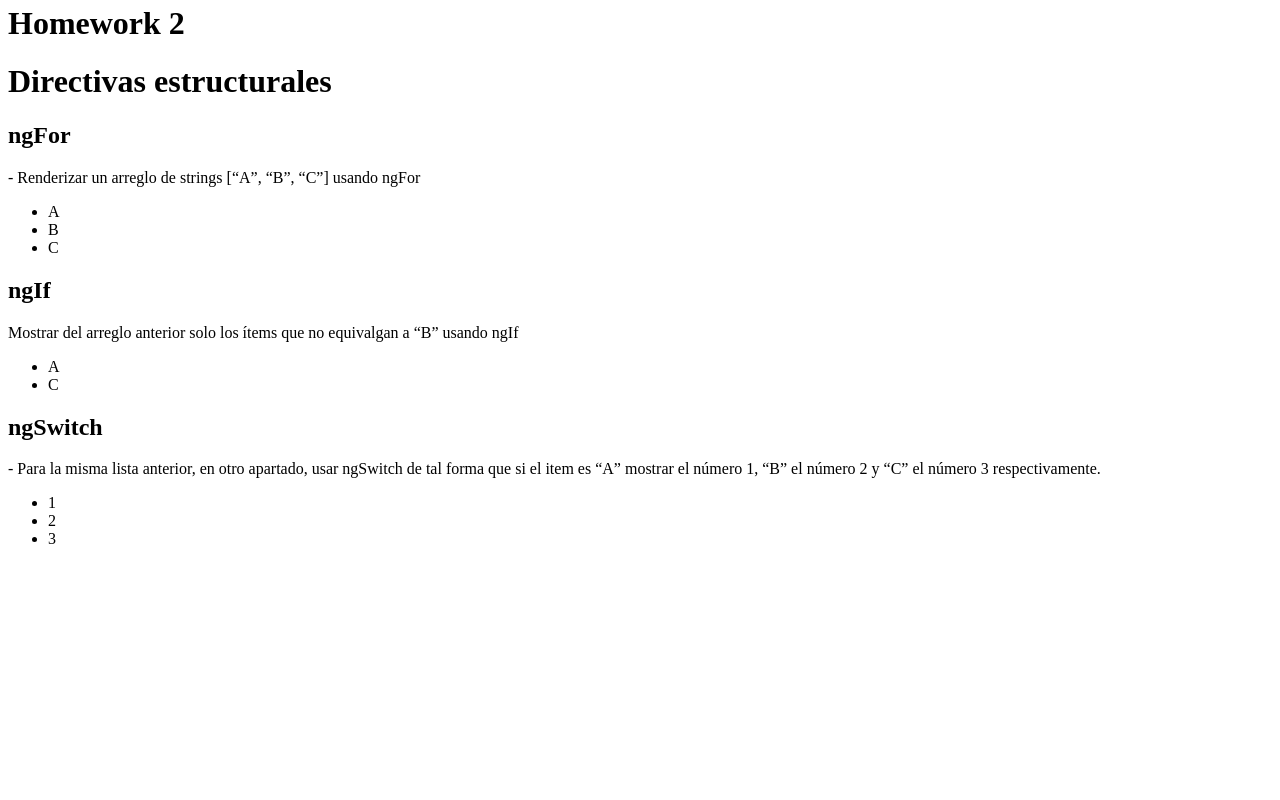
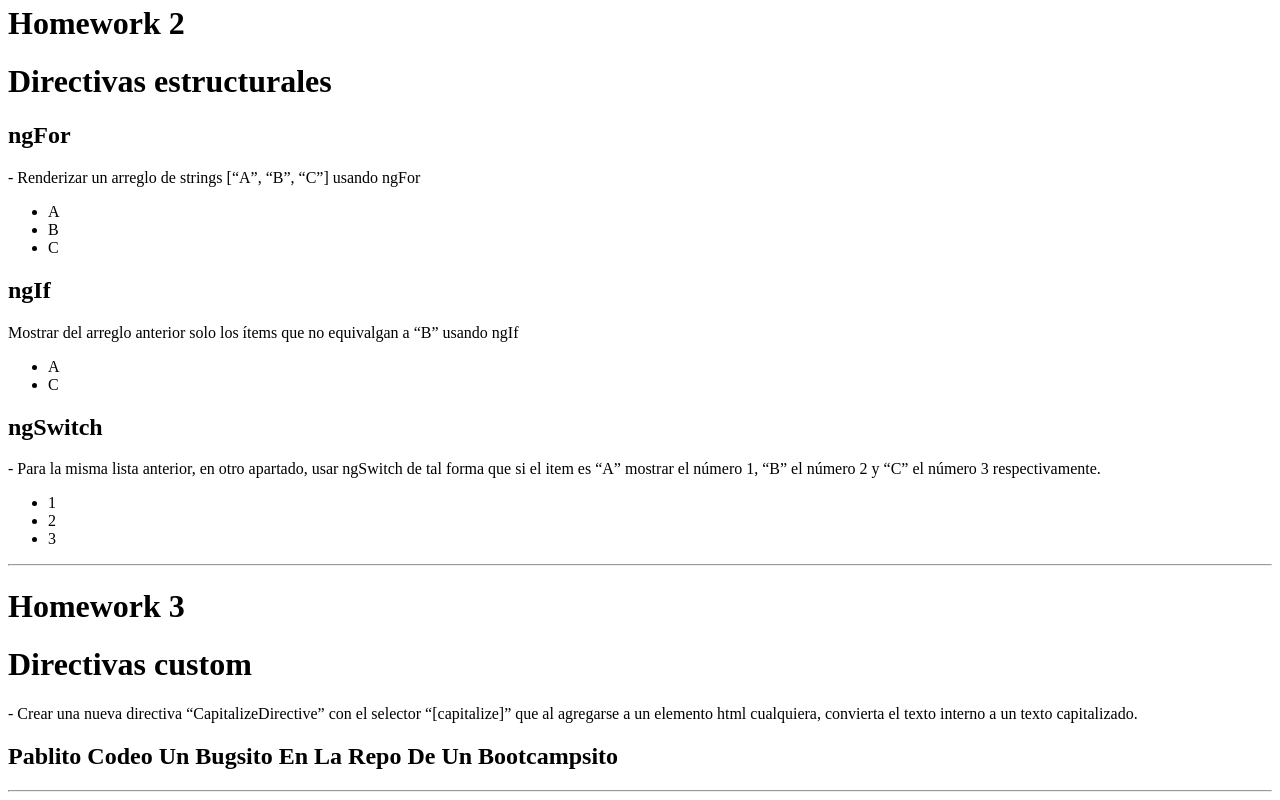
Before and after one commit to DiegoVallejoDev/angular-bootcamp, an Angular app: page / in a window 1280 px wide. Shown: the part 374-1174 px from the top of the page. Before the commit the page ends 938 px from the top, so only its background shows below. Built offline with nearby package versions, Linux system fonts and the light colour scheme.

Commit message:
homework-3

```diff
--- a/src/app/app.component.html
+++ b/src/app/app.component.html
@@ -8,4 +8,8 @@
 <hr>
 <h1>Homework 2</h1>
 <app-homework2></app-homework2>
+<hr>
+<h1>Homework 3</h1>
+<app-homework3></app-homework3>
+<hr>
 <router-outlet></router-outlet>
--- a/src/app/app.module.ts
+++ b/src/app/app.module.ts
@@ -5,12 +5,16 @@ import { AppRoutingModule } from './app-routing.module';
 import { AppComponent } from './app.component';
 import { Homework1Component } from './homework1/homework1.component';
 import { Homework2Component } from './homework2/homework2.component';
+import { CapitalizeDirective } from './capitalize.directive';
+import { Homework3Component } from './homework3/homework3.component';
 
 @NgModule({
   declarations: [
     AppComponent,
     Homework1Component,
-    Homework2Component
+    Homework2Component,
+    CapitalizeDirective,
+    Homework3Component
   ],
   imports: [
     BrowserModule,
--- /dev/null
+++ b/src/app/capitalize.directive.ts
@@ -0,0 +1,10 @@
+import { Directive, ElementRef } from '@angular/core';
+
+@Directive({
+  selector: '[capitalize]',
+})
+export class CapitalizeDirective {
+  constructor(element: ElementRef) {
+    element.nativeElement.style.textTransform = 'capitalize';
+  }
+}
--- /dev/null
+++ b/src/app/homework3/homework3.component.html
@@ -0,0 +1,6 @@
+<h1>Directivas custom</h1>
+
+<p>- Crear una nueva directiva “CapitalizeDirective” con el selector “[capitalize]” que al agregarse a un elemento html
+    cualquiera, convierta el texto interno a un texto capitalizado.</p>
+
+<h2 capitalize>{{text}}</h2>
--- /dev/null
+++ b/src/app/homework3/homework3.component.ts
@@ -0,0 +1,16 @@
+import { Component, OnInit } from '@angular/core';
+
+@Component({
+  selector: 'app-homework3',
+  templateUrl: './homework3.component.html',
+  styleUrls: ['./homework3.component.css']
+})
+export class Homework3Component implements OnInit {
+
+  public text = "pablito codeo un bugsito en la repo de un bootcampsito"
+  constructor() { }
+
+  ngOnInit(): void {
+  }
+
+}
```
Also changed, not shown: src/app/homework3/homework3.component.css (added), 2 other files (tests, documents, lock files or other folders).
